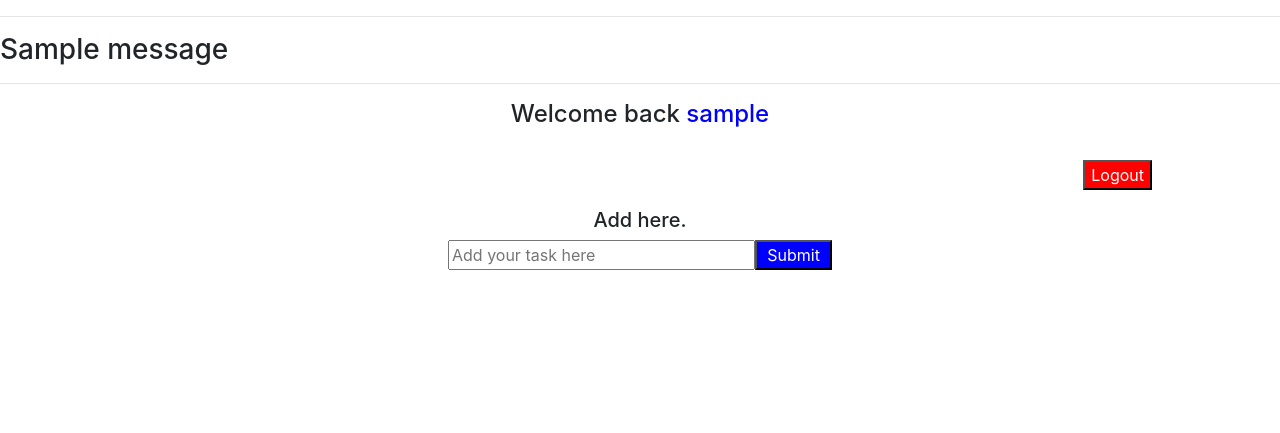
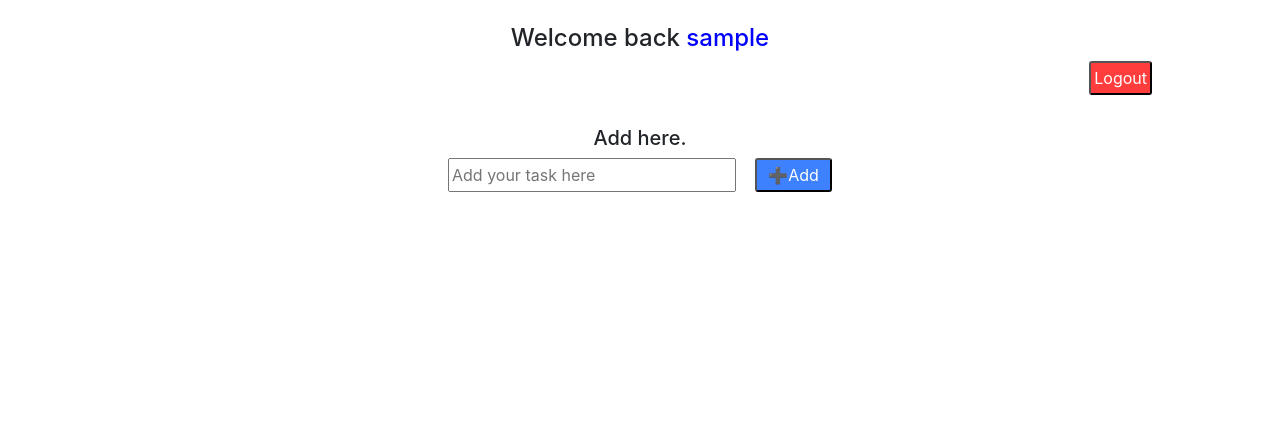
Before and after one commit to karthikeyansa/Flask-Todo-Gcloud-Datastore, a Flask app: template templates/add.html in a window 1280 px wide. Shown: the top 433 px of the page. Run offline with Flask 2, Linux system fonts and the light colour scheme; the template is opened without the code that fills it: most values are stand-ins (such as "Sample title", 1, 10 or a date in 2020); one stand-in notice (Sample message) is shown; data that the repository does not hold is empty; some libraries are stand-ins or nearby versions.

Commit message:
templates

```diff
--- a/templates/add.html
+++ b/templates/add.html
@@ -7,37 +7,29 @@
 {% endblock %}
 
 {% block body %}
-{% with messages = get_flashed_messages() %}
-    {% if messages %}
-    {% for message in messages %}
-    <hr>
-        <h3>{{ message }}</h3>
-    <hr>
-    {% endfor %}
-    {% endif %}
-{% endwith %}
+<br/>
 <h4 style="text-align: center;">Welcome back <span style="color: blue;">{{ user_name }}</span></h4>
-<br/>
-<button onclick="logoutUser()" style="right: 10%;position: absolute;background-color: red;color: white;">Logout</button>
-<br/>
-<br/>
+<button onclick="logoutUser()"class="cancel-btn"  style="right: 10%;position: absolute;">Logout</button>
 
+<div style="display: block; height: 25px;"></div>
+<div class="alert-danger alerts" id="alerts"></div>
+<div style="display: block; height: 40px;"></div>
 
 <h5 style="text-align: center;">Add here.</h5>
-    <div style="display:grid; grid-row:auto; grid-template-columns:80% 20%; width:30%; left:35%; right:35%;position: absolute;">
-        <input type="text" name="content" id="content" placeholder="Add your task here" required/>
-        <button onclick="Addtask()" style="background-color: blue; color: white; "> Submit </button>
+    <div style="display:grid; grid-row:auto; grid-template-columns:75% 5% 20%; width:30%; left:35%; right:35%;position: absolute;">
+        <input type="text" name="content" id="content" placeholder="Add your task here" required/>&nbsp;
+        <button onclick="Addtask()"class="update-btn" id="submit">➕Add</button>
     </div>
 <br/>
 <br/>
-<h5 style="text-align: center;" id="incomplete"></h5>
+<h5 style="text-align: center; color: red;" id="incomplete"></h5>
 <div id="container1">
     <div style="display: grid; grid-row: auto; grid-template-columns: 80% 20%;">
         <div id="ongoingTasks"></div>
     </div>
 </div>
-<div style="display: block; height: 200px;">&nbsp;</div>
-<h5 style="text-align: center;" id="complete"></h5>
+<div style="display: block; height: 220px;">&nbsp;</div>
+<h5 style="text-align: center;color: green;" id="complete"></h5>
 <div id="container1">
     <div style="display: grid; grid-row: auto; grid-template-columns: 80% 20%;">
         <div id="completedTasks"></div>
@@ -45,5 +37,6 @@
 </div>
 
 <script src="{{ url_for('static', filename='js/operations.js') }}"></script>
+<div style="display: block; height: 200px;">&nbsp;</div>
 
 {% endblock %}
```
Also changed, not shown: templates/login.html (+8 -14 lines), templates/register.html (+8 -14 lines).
